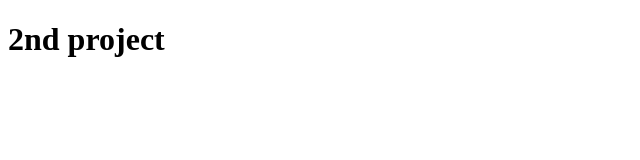
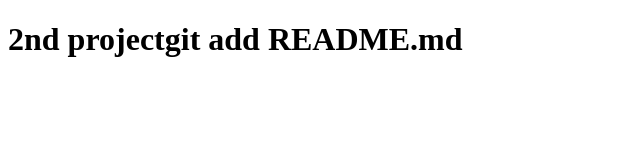
Before and after one commit to YUNA9627/-div-, a plain HTML site: page index.html in a window 1280 px wide. Shown: the whole page, without its empty margins (0-640 px from the left). Drawn offline with Linux system fonts and the light colour scheme.

Commit message:
Update index.html

```diff
--- a/index.html
+++ b/index.html
@@ -6,6 +6,6 @@
   <title>2nd project</title>
 </head>
 <body>
-  <h1>2nd project</h1>
+  <h1>2nd projectgit add README.md</h1>
 </body>
 </html>
```
